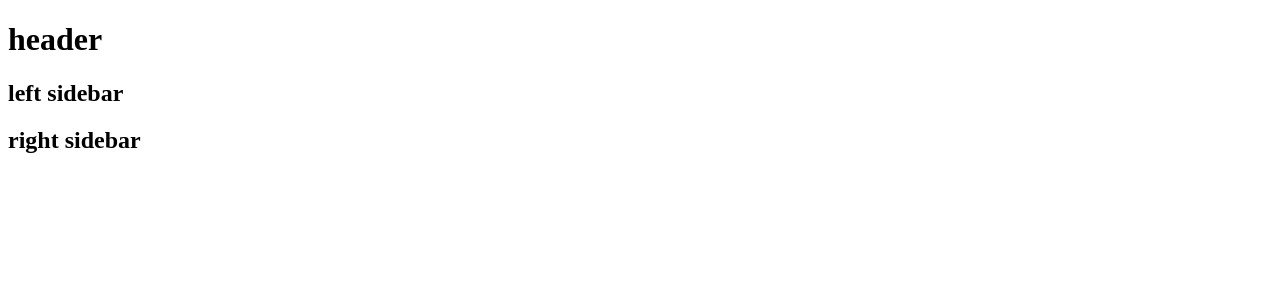
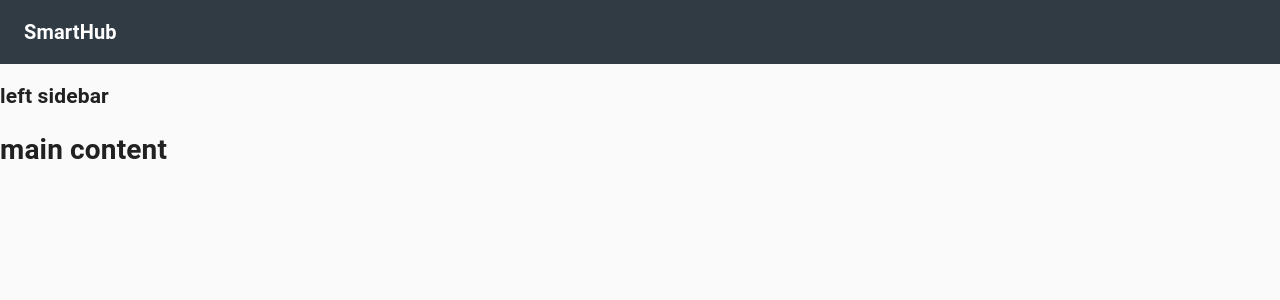
Before and after one commit to MatveevSlavik/SmartHub, a React (Create React App) app: page / in a window 1280 px wide. Shown: the top 300 px of the page. Built offline with nearby package versions, Linux system fonts and the light colour scheme.

Commit message:
Update Layout design
- add AppBar component
- add custom theme
- add prettier config

```diff
--- a/src/App.js
+++ b/src/App.js
@@ -1,9 +1,7 @@
-import React from "react";
-
-import Layout from "./components/Layout/Layout";
+import React from 'react';
 
 const App = () => {
-  return <Layout />;
+  return <h1>main content</h1>;
 };
 
 export default App;
--- a/src/components/Layout/Layout.js
+++ b/src/components/Layout/Layout.js
@@ -1,11 +1,12 @@
-import React from "react";
+import React from 'react';
+import AppBar from './components/AppBar';
 
-const Layout = () => {
+const Layout = ({ children }) => {
   return (
     <>
-      <h1>header</h1>
+      <AppBar />
       <h2>left sidebar</h2>
-      <h2>right sidebar</h2>
+      {children}
     </>
   );
 };
--- /dev/null
+++ b/src/components/Layout/components/AppBar/AppBar.js
@@ -0,0 +1,16 @@
+import React from 'react';
+import { Box, Typography } from '@material-ui/core';
+
+import useStyles from './useStyles';
+
+const AppBar = () => {
+  const classes = useStyles();
+
+  return (
+    <Box className={classes.wrapper}>
+      <Typography variant="h6" className={classes.logo}>SmartHub</Typography>
+    </Box>
+  );
+};
+
+export default AppBar;
--- /dev/null
+++ b/src/components/Layout/components/AppBar/index.js
@@ -0,0 +1 @@
+export { default } from "./AppBar";
--- /dev/null
+++ b/src/components/Layout/components/AppBar/useStyles.js
@@ -0,0 +1,12 @@
+import { makeStyles } from '@material-ui/core';
+
+export default makeStyles((theme) => ({
+  wrapper: {
+    padding: theme.spacing(2, 3),
+    background: theme.palette.primary.dark,
+  },
+  logo: {
+    color: theme.palette.common.white,
+    fontWeight: theme.typography.fontWeightBold,
+  },
+}));
--- a/src/components/Layout/index.js
+++ b/src/components/Layout/index.js
@@ -1 +1 @@
-export { default } './Layout'
+export { default } from './Layout';
--- a/src/index.js
+++ b/src/index.js
@@ -1,11 +1,20 @@
-import React from "react";
-import ReactDOM from "react-dom";
+import React from 'react';
+import ReactDOM from 'react-dom';
+import { CssBaseline, ThemeProvider } from '@material-ui/core';
 
-import App from "./App";
+import theme from './theme';
+import Layout from './components/Layout';
+
+import App from './App';
 
 ReactDOM.render(
   <React.StrictMode>
-    <App />
+    <ThemeProvider theme={theme}>
+      <CssBaseline />
+      <Layout>
+        <App />
+      </Layout>
+    </ThemeProvider>
   </React.StrictMode>,
-  document.getElementById("root")
+  document.getElementById('root'),
 );
--- /dev/null
+++ b/src/theme/index.js
@@ -0,0 +1,18 @@
+import { createMuiTheme } from '@material-ui/core';
+
+const theme = createMuiTheme({
+  palette: {
+    primary: {
+      main: '#4f5a6e',
+      dark: '#303b44',
+    },
+    secondary: {
+      main: '#65c178',
+    },
+    text: {
+      secondary: '#a7b3cb',
+    },
+  },
+});
+
+export default theme;
```
Also changed, not shown: 1 other file (tests, documents, lock files or other folders).
